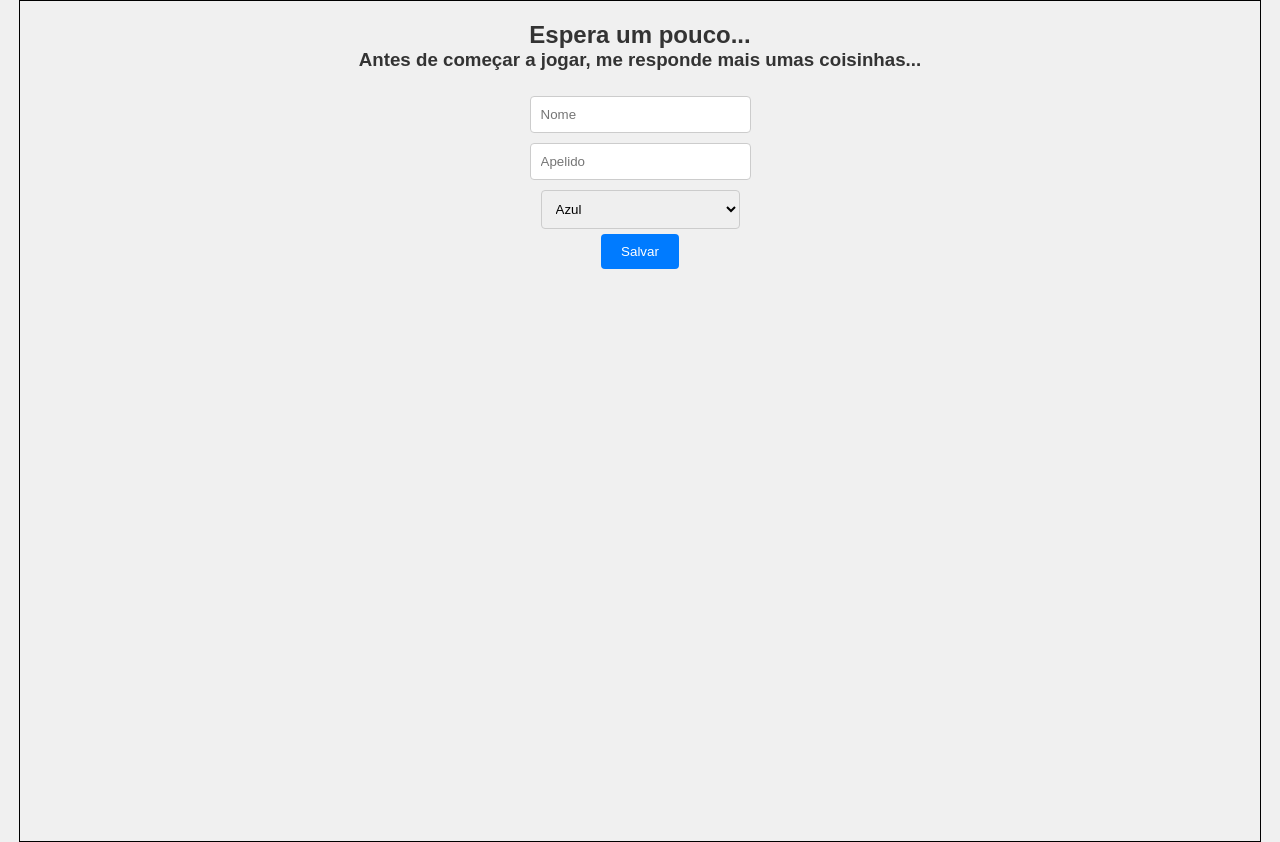
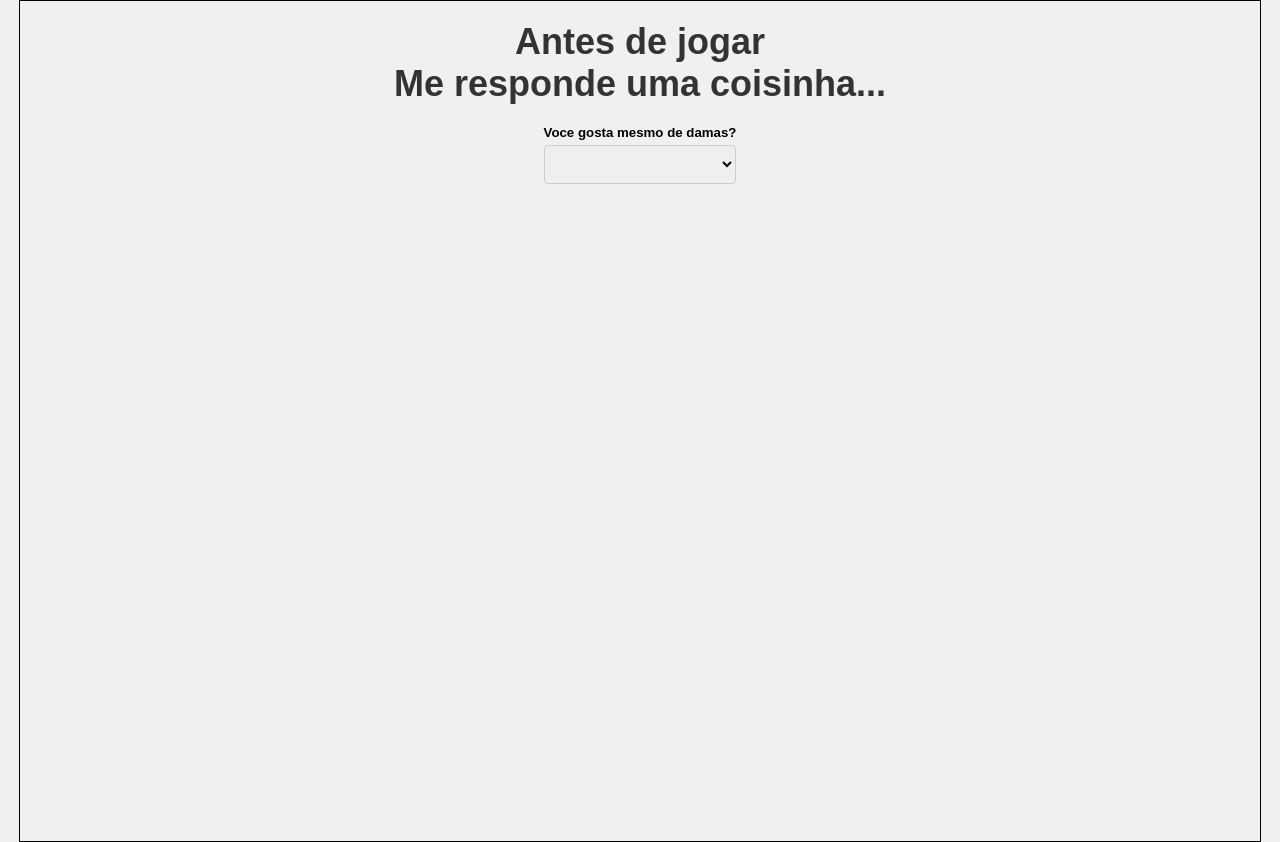
Before and after one commit to Kuytinho/Damas, a React (Create React App) app in the folder meu-jogo/: page /teste in a window 1280 px wide. Built offline with nearby package versions, Linux system fonts and the light colour scheme.

Commit message:
add selects

```diff
--- a/meu-jogo/src/Provider/Provider.js
+++ b/meu-jogo/src/Provider/Provider.js
@@ -4,9 +4,10 @@ import Context from './Context';
 
 function Provider({ children }) {
   const [user, setUser] = useState(null);
+  const [userTestLike, setUserTestLike] = useState(null);
 
 
-  const parada = { user, setUser }
+  const parada = { user, setUser, userTestLike, setUserTestLike }
   return (
     <Context.Provider value={parada}>
       {children}
--- a/meu-jogo/src/pages/Teste.jsx
+++ b/meu-jogo/src/pages/Teste.jsx
@@ -1,28 +1,86 @@
-import React from 'react';
+import React, { useState, useEffect, useContext } from 'react';
 import Header from '../components/Header';
+// import { Link } from 'react-router-dom';
 import '../styles/Teste.css'; // Importe o arquivo de estilos para a página Teste
+import Context from '../Provider/Context';
 
 function Teste() {
+    const [showDamas, setShowDamas] = useState(false);
+    const [showGame, setShowGame] = useState(false);
+    const [showInputs, setShowInputs] = useState(false);
+    const { user, setUserTestLike } = useContext(Context);
+
+    const [like, setLike] = useState('');
+    const [inventor, setInventor] = useState('');
+    // const [nickname, setNickname] = useState('');
+    // const [color, setColor] = useState('');
+    // const [isButtonDisabled, setIsButtonDisabled] = useState(true);
+    // const [isSaved, setIsSaved] = useState(false);
+
+    useEffect(() => {
+      setTimeout(() => {
+        setShowDamas(true);
+      }, 1000);
+
+      setTimeout(() => {
+        setShowGame(true);
+      }, 2000);
+
+      setTimeout(() => {
+        setShowInputs(true);
+      }, 3000);
+    }, []);
+
+    // useEffect(() => {
+    //   // Verifica se todos os campos estão preenchidos
+    //   setIsButtonDisabled(!(like && nickname && color));
+    // }, [like, nickname, color]);
+
+    // const handleSave = () => {
+    //   const updatedLike = {
+    //     like: like,
+    //   };
+
+    //   setIsSaved(true)
+    //   setUserTestLike(updatedLike)
+    // };
+    const handleLike = (e) => {
+        setLike(e.target.value)
+    }
+
     return (
       <div>
         <Header />
-      <div className="container">
-        <h2>Espera um pouco...</h2>
-        <h3>Antes de começar a jogar, me responde mais umas coisinhas...</h3>
-        <div className="inputs-container">
-          <input type="text" placeholder="Nome" />
-          <input type="text" placeholder="Apelido" />
-          <select>
-            <option value="Azul">Azul</option>
-            <option value="Amarelo">Amarelo</option>
-            <option value="Vermelho">Vermelho</option>
-            <option value="Verde">Verde</option>
-            <option value="Preto">Preto</option>
-            <option value="Branco">Branco</option>
-            <option value="Rosa">Rosa</option>
+        <div className='container'>
+        <h1 className={showDamas ? 'show' : ''}>Antes de jogar</h1>
+        <h1 className={showGame ? 'show' : ''}>Me responde uma coisinha...</h1>
+        {showInputs && (
+          <div>
+            <h1 className="show">{user ? `Senhor ${user.nickname}` : ""}</h1>
+            <div className="input-container">
+              <h5>Voce gosta mesmo de damas?</h5>
+              <select value={like} onChange={(e) => handleLike(e)}>
+                <option value=""></option>
+                <option value="Sim">Sim, amo</option>
+                <option value="Não">Não, era brinks</option>
               </select>
-          <button>Salvar</button>
+              {like === "Sim" && (
+                <div className='input-container'>
+                    <h5>Então qual o nome do rapaz que inventou o jogo?</h5>
+                    <select value={inventor} onChange={(e) => setInventor(e.target.value)}>
+                    <option value=""></option>
+                    <option value="Sim">Geraldino Izidoro</option>
+                    <option value="Não">Francesco Totti</option>
+                    <option value="Não">Gianluigi Buffon</option>
+                    <option value="Não">James Lefleur</option>
+                    <option value="Não">Jack Shepard</option>
+                    <option value="Não">Ok, eu sou uma fraude e não sei nada sobre damas</option>
+                    </select>
                 </div>
+                )}
+            </div>
+          </div>
+        )}
         </div>
       </div>
     );
```
Lines whose indentation alone changed are shown as unchanged.
